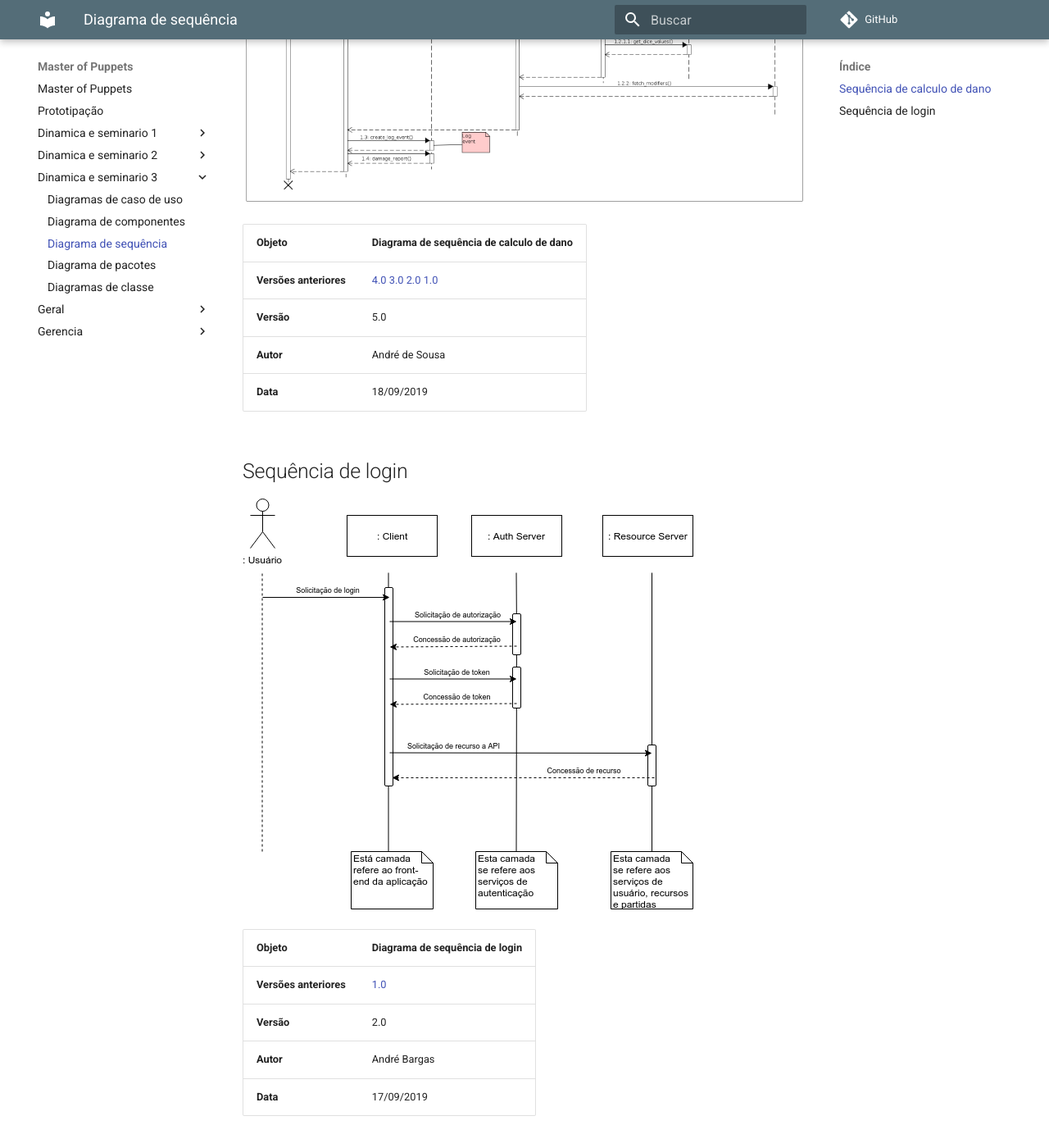
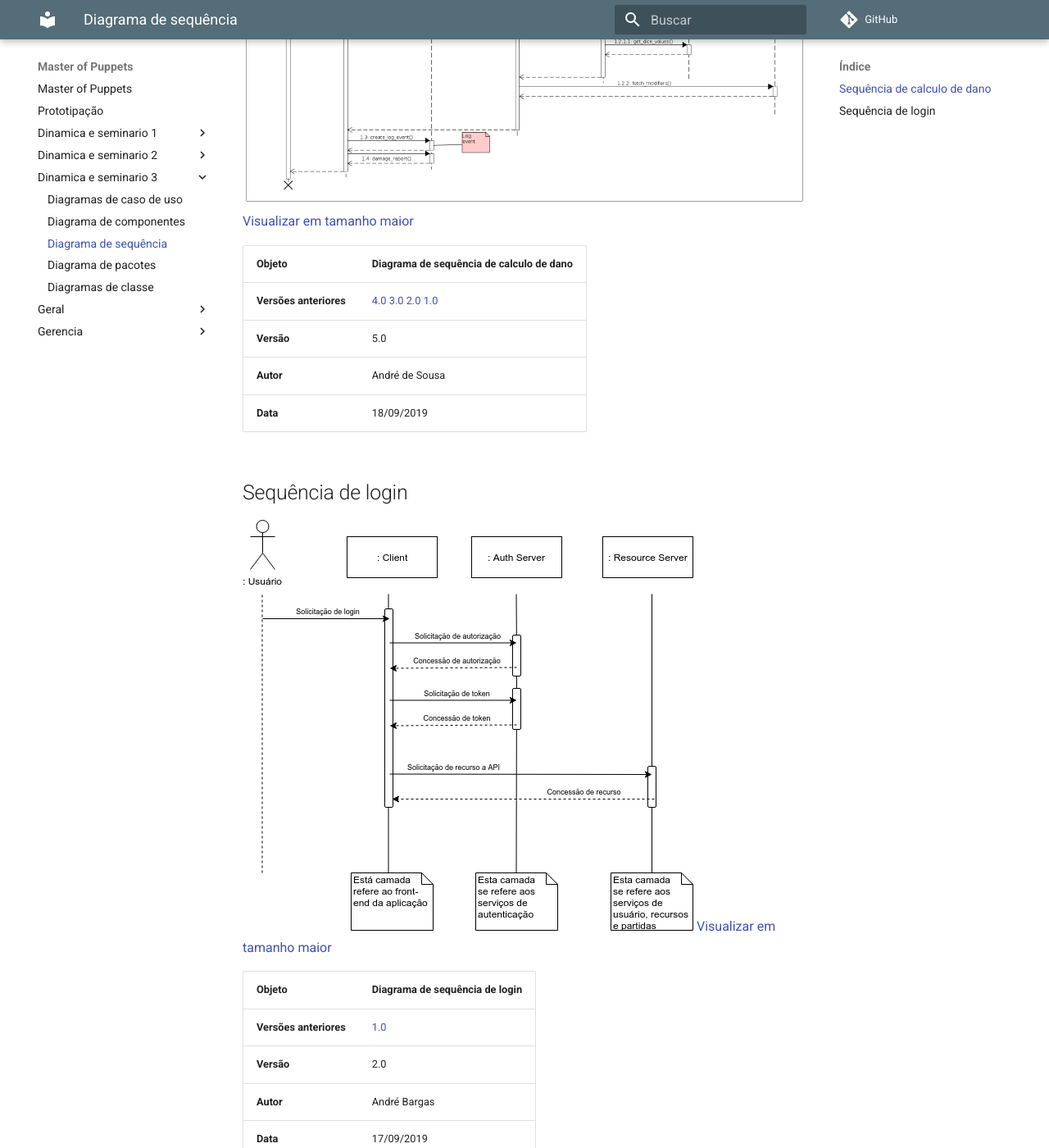
Before and after one commit to desenho-de-software-2019-02/Documentation, an MkDocs documentation site: the page built from docs/dinamica_e_seminario_3/diag_seq.md, in a window 1280 px wide and 1400 px high, scrolled down 315 px. Shown: the whole window at 82% size. Built offline with MkDocs 1.6.1 and Material for MkDocs 9.7.7, drawn with Linux system fonts in a browser that asks for light colours; comment, search, counter and statistics services are not loaded.

Commit message:
Adds final open visualization link

```diff
--- a/docs/dinamica_e_seminario_3/diag_seq.md
+++ b/docs/dinamica_e_seminario_3/diag_seq.md
@@ -3,6 +3,7 @@
 ## Sequência de calculo de dano
 
 ![uc_fichas_v3](../img/diag-sequencia/sd_damage_calculus_v5.png)
+[Visualizar em tamanho maior](../img/diag-sequencia/sd_damage_calculus_v5.png)
 
 | **Objeto** | **Diagrama de sequência de calculo de dano** |
 |--|--|
@@ -15,6 +16,7 @@
 ## Sequência de login
 
 ![uc_fichas_v3](../img/diag-sequencia/sd_login_v2.png)
+[Visualizar em tamanho maior](../img/diag-sequencia/sd_login_v2.png)
 
 | **Objeto** | **Diagrama de sequência de login** |
 |--|--|
```
